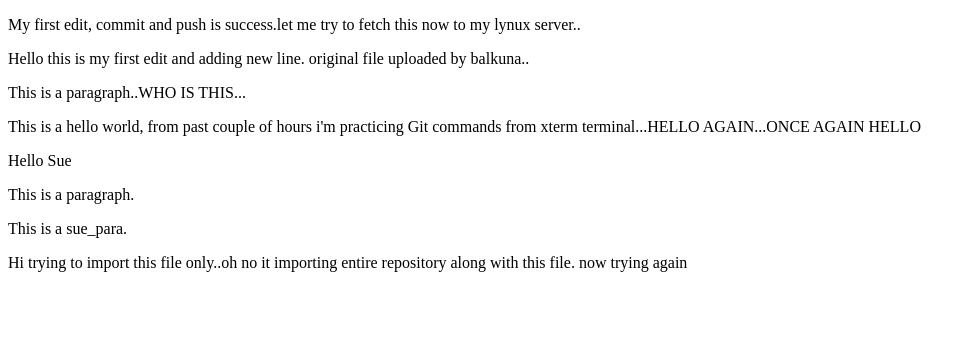
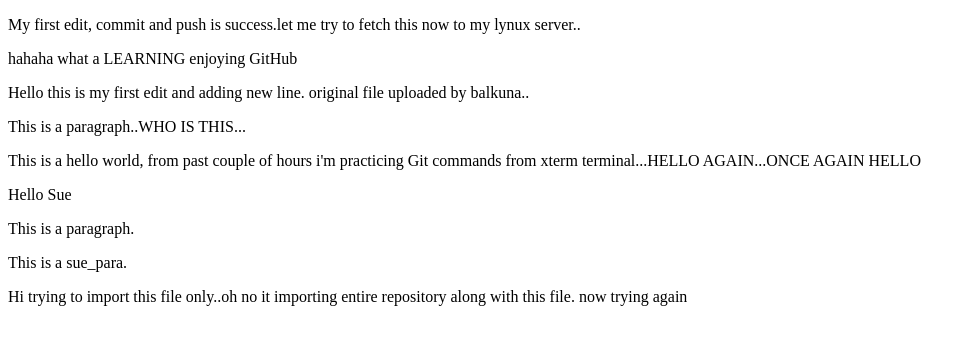
Before and after one commit to sssOne/Web_dev, a plain HTML site: page firsthtml.html in a window 1280 px wide. Shown: the whole page, without its empty margins (0-976 px from the left). Drawn offline with Linux system fonts and the light colour scheme.

Commit message:
added new line v1.3

```diff
--- a/firsthtml.html
+++ b/firsthtml.html
@@ -2,6 +2,7 @@
 <html>
 <body>
  <p> My first edit, commit and push is success.let me try to fetch this now to my lynux server..</p>
+<p> hahaha what a LEARNING enjoying GitHub</>
  <p>Hello this is my first edit and adding new line. original file uploaded by balkuna..</p>
 <p>This is a paragraph..WHO IS THIS...</p>
 <p>This is a hello world, from past couple of hours i'm practicing Git commands from xterm terminal...HELLO AGAIN...ONCE AGAIN HELLO</p>
```
